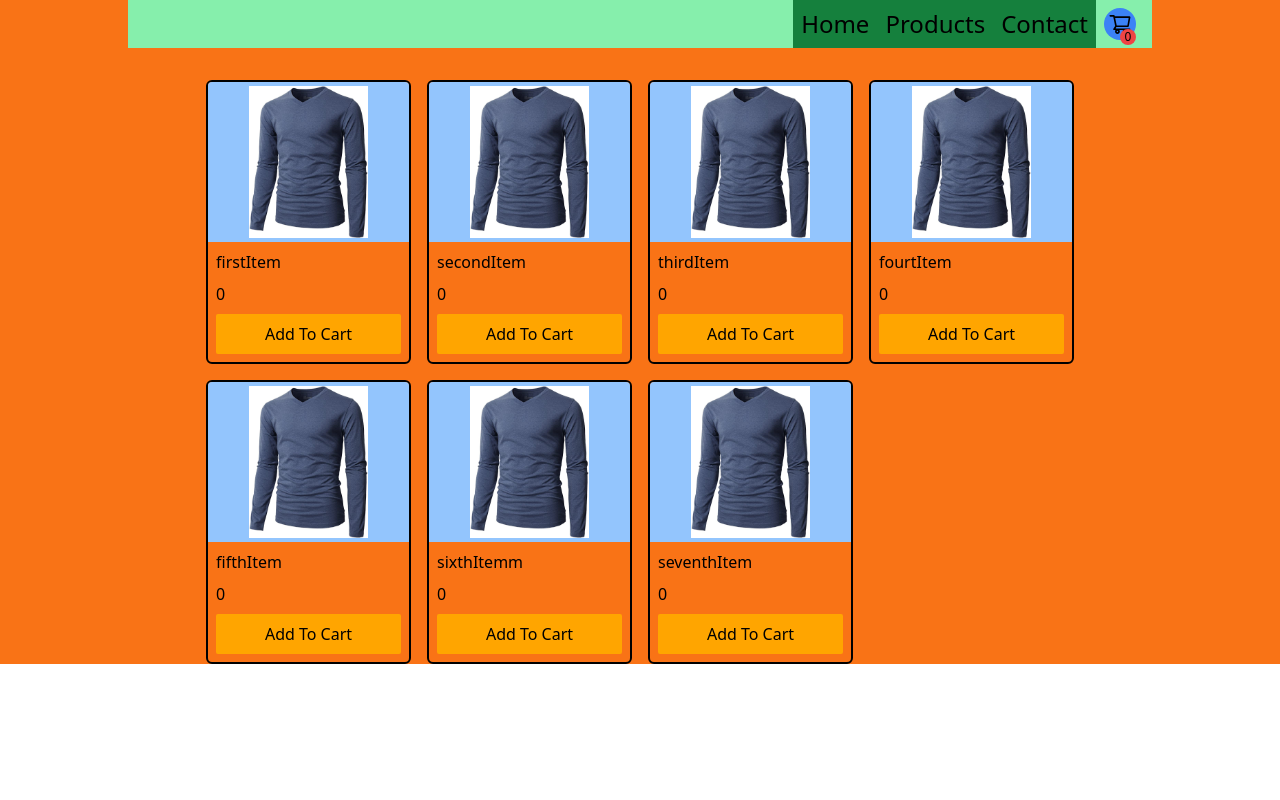
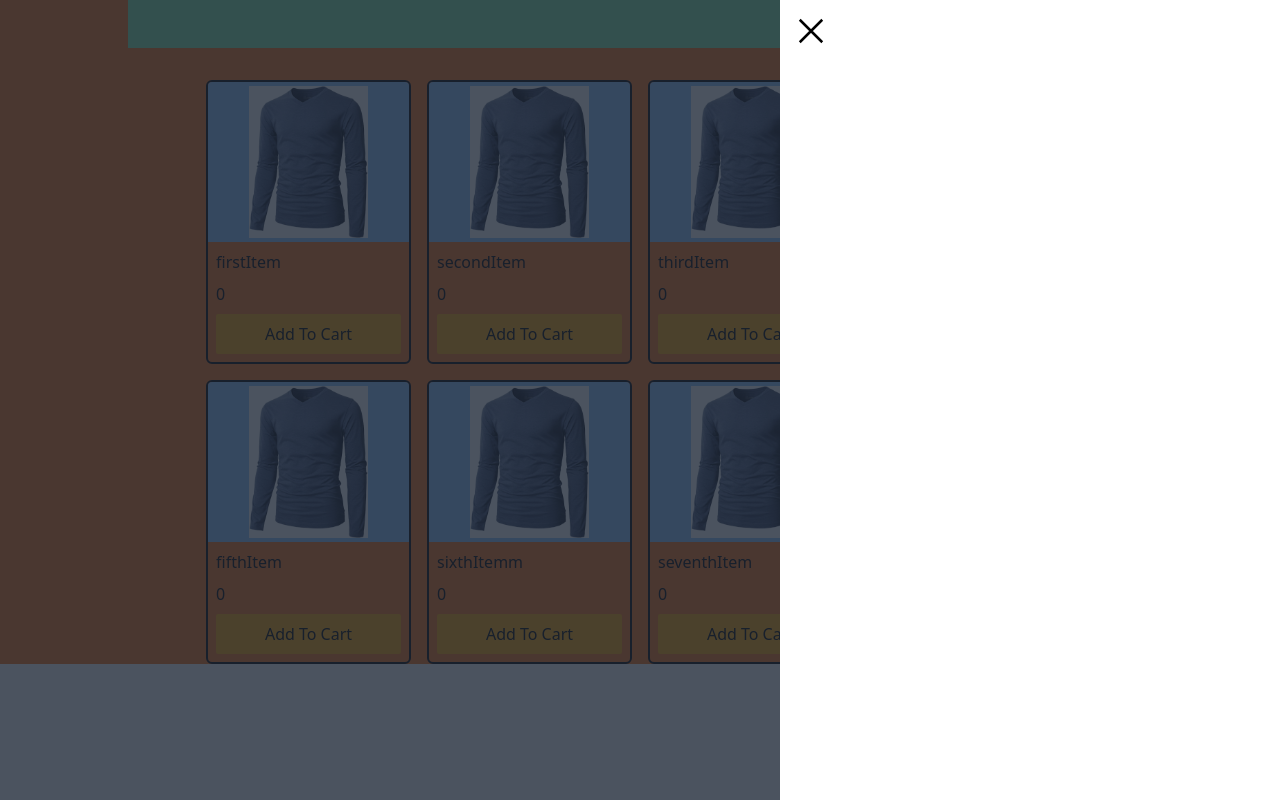
Before and after one commit to Complexlity/eCommerce-site, a React (Vite) app: page /products in a window 1280 px wide. Both pictures are taken after a click on the icon 1120 px from the left and 24 px from the top of the page. Built offline with nearby package versions, Linux system fonts and the light colour scheme.

Commit message:
Create overlay to view cart items

```diff
--- a/src/App.tsx
+++ b/src/App.tsx
@@ -1,12 +1,33 @@
 import Navbar from "./components/Navbar";
+import { useDispatch, useSelector } from "react-redux";
+import type { RootState } from "./store/index.js";
+import { toggleOverlay } from "./store/overlay";
+import { GrClose } from "react-icons/gr";
 import RouteSwitch from "./RouteSwitch";
 import { BrowserRouter as Router } from "react-router-dom";
+const overlay: boolean = true;
 
 function App() {
+  const overlay = useSelector((state: RootState) => state.overlay);
+  const dispatch = useDispatch();
   return (
     <div className="App   bg-orange-500 text-center">
       <Router>
         <Navbar />
+        {overlay && (
+          <div className="z-2 fixed inset-0  h-screen">
+            <div className=" absolute inset-0 h-full w-full bg-gray-800 opacity-[80%]"></div>
+            <div className=" absolute top-0 right-0 h-full w-[60%] max-w-[500px] bg-white opacity-[100%]">
+              <div
+                className="absolute left-4 top-4"
+                onClick={() => dispatch(toggleOverlay())}
+              >
+                <GrClose size={"30"} />
+              </div>
+            </div>
+          </div>
+        )}
+
         <RouteSwitch />
       </Router>
     </div>
--- a/src/components/Navbar.tsx
+++ b/src/components/Navbar.tsx
@@ -2,9 +2,12 @@ import { Link } from "react-router-dom";
 import { AiOutlineShoppingCart } from "react-icons/ai";
 import type { RootState } from "../store/index.js";
 import { useDispatch, useSelector } from "react-redux";
+import { toggleOverlay } from "../store/overlay.js";
 
 const Navbar = () => {
   const count = useSelector((state: RootState) => state.counter.value);
+  const overlay = useSelector((state: RootState) => state.overlay);
+  const dispatch = useDispatch();
   return (
     <ul className="mx-auto mb-2 flex w-4/5 items-center justify-end bg-green-300 px-4 text-2xl">
       <li className="h-full bg-green-700 py-2 px-2 hover:bg-green-400 hover:text-gray-200">
@@ -17,7 +20,10 @@ const Navbar = () => {
         <Link to={"/contact"}>Contact</Link>
       </li>
       <li className="ml-2 h-full">
-        <div className="relative grid  items-center justify-center rounded-full bg-blue-500 p-1 hover:scale-[110%]">
+        <div
+          className=" relative grid  items-center justify-center rounded-full bg-blue-500 p-1 hover:scale-[110%]"
+          onClick={() => dispatch(toggleOverlay())}
+        >
           <AiOutlineShoppingCart cursor={"pointer"} height="100%" />
           <span className="absolute bottom-[-.3rem] left-4 flex h-[1rem] w-[1rem]  items-center justify-center rounded-full bg-red-500 text-xs">
             {count}
--- a/src/interfaces.ts
+++ b/src/interfaces.ts
@@ -3,6 +3,7 @@ export interface ShopItem {
     id: number,
     price?: number
     image?: string
+    count?: number
 }
 
 
--- a/src/store/cart.ts
+++ b/src/store/cart.ts
@@ -13,9 +13,9 @@ export const cartsSlice = createSlice({
             let newItem: ShopItem[];
             const shopItem = state.find(item => action.payload.id == item.id)
             if (shopItem) {
-                shopItem.price! += 1
+                shopItem.count! += 1
             }
-            else state.push(action.payload)
+            else state.push({ ...action.payload, count: 1 })
         }
     }
 })
--- a/src/store/index.ts
+++ b/src/store/index.ts
@@ -2,11 +2,13 @@ import { configureStore } from '@reduxjs/toolkit'
 import CartReducer from './cart.js'
 import CounterReducer from './counterSlice.js'
 import ShopItems from './shop.js'
+import Overlay from './overlay.js'
 export const store = configureStore({
   reducer: {
     counter: CounterReducer,
     cartList: CartReducer,
-    itemsList: ShopItems
+    itemsList: ShopItems,
+    overlay: Overlay
   },
 })
 
--- /dev/null
+++ b/src/store/overlay.ts
@@ -0,0 +1,18 @@
+import { createSlice, PayloadAction } from "@reduxjs/toolkit";
+
+const initialState: boolean = false
+
+export const overlaySlice = createSlice({
+    name: 'Overlay',
+    initialState,
+    reducers: {
+        toggleOverlay: ((state: boolean) => {
+            console.log(state)
+            return !state
+
+        })
+    }
+})
+
+export const { toggleOverlay } = overlaySlice.actions
+export default overlaySlice.reducer
```
